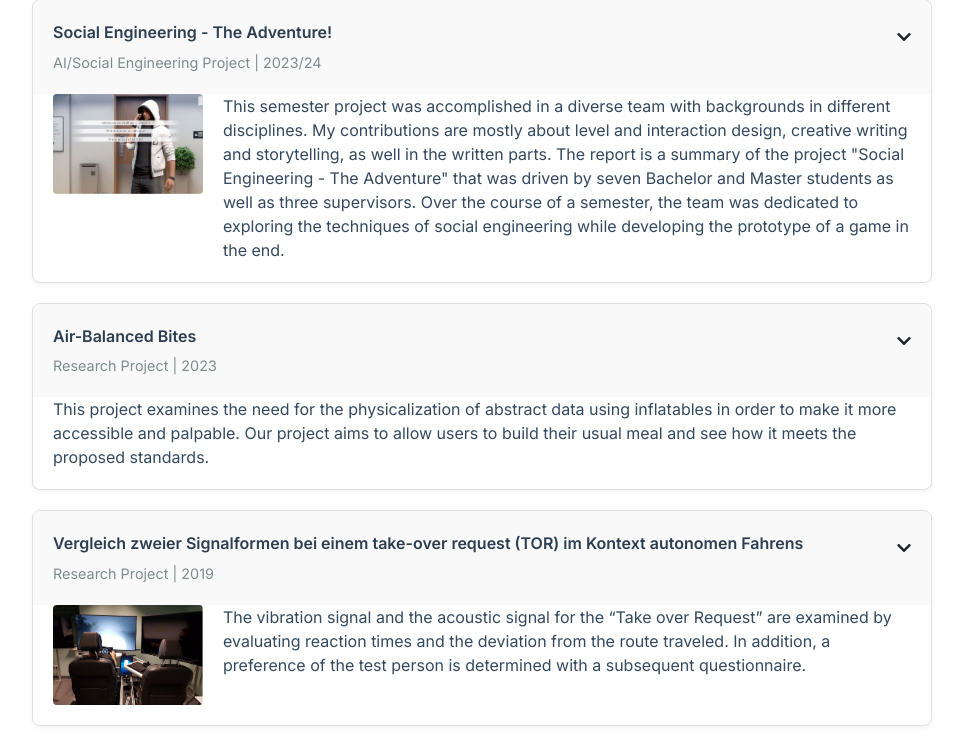
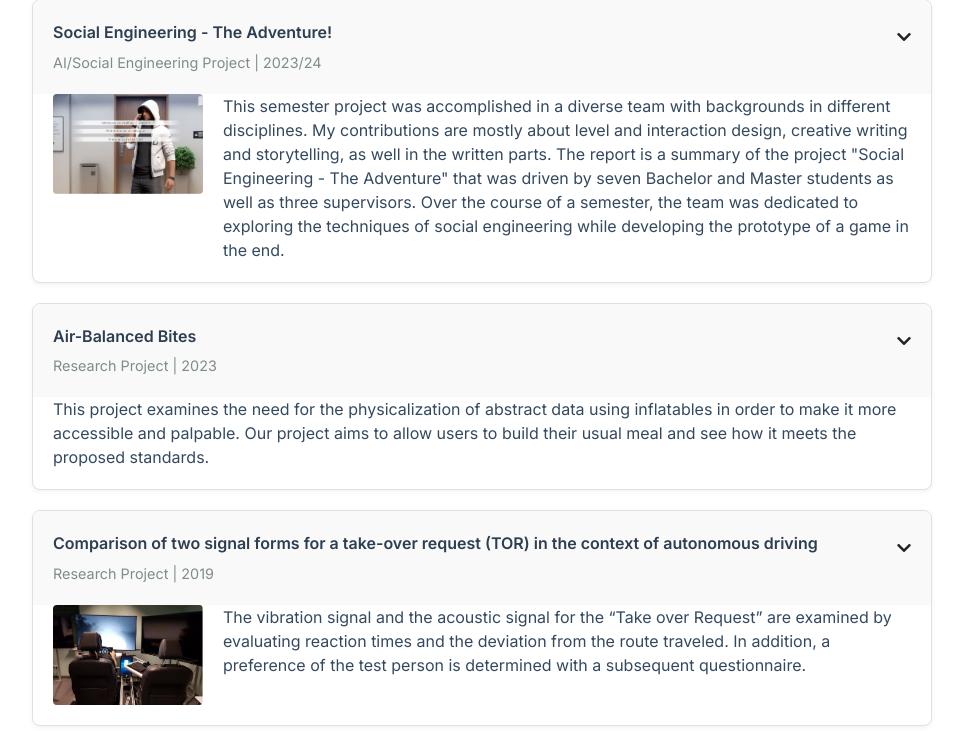
Before and after one commit to chhe0032/Portfolio-with-LLM, a Python web app: template templates/index.html in a window 1280 px wide. Shown: the part 2235-2966 px from the top of the page, without its empty margins (158-1121 px from the left). Run offline with Jinja, Linux system fonts and the light colour scheme; the template is opened without the code that fills it, so the values that code supplies are empty.

Commit message:
html changes

```diff
--- a/templates/index.html
+++ b/templates/index.html
@@ -590,7 +590,7 @@
                             </div>
                             <div class="project-links">
                                 <a href="https://bucket.christophhein.me/Airbalanced_bite.pdf" class="project-link"><i class="fas fa-external-link-alt"></i>View Full Text</a>
-
+                                <a href="https://bucket.christophhein.me/Air%20Balanced%20Bites%20Video.mp4" class="project-link"><i class="fas fa-video"></i>View Video</a>
                             </div>
                         </div>
                     </div>
@@ -600,7 +600,7 @@
                 <!-- Project Item 3 with Image -->
                 <div class="project-card">
                     <div class="project-header">
-                        <h4>Vergleich zweier Signalformen bei einem take-over request (TOR) im Kontext autonomen Fahrens</h4>
+                        <h4>Comparison of two signal forms for a take-over request (TOR) in the context of autonomous driving</h4>
                         <p class="project-meta">Research Project | 2019</p>
                         <div class="expand-btn"><i class="fas fa-chevron-down"></i></div>
                     </div>
```
